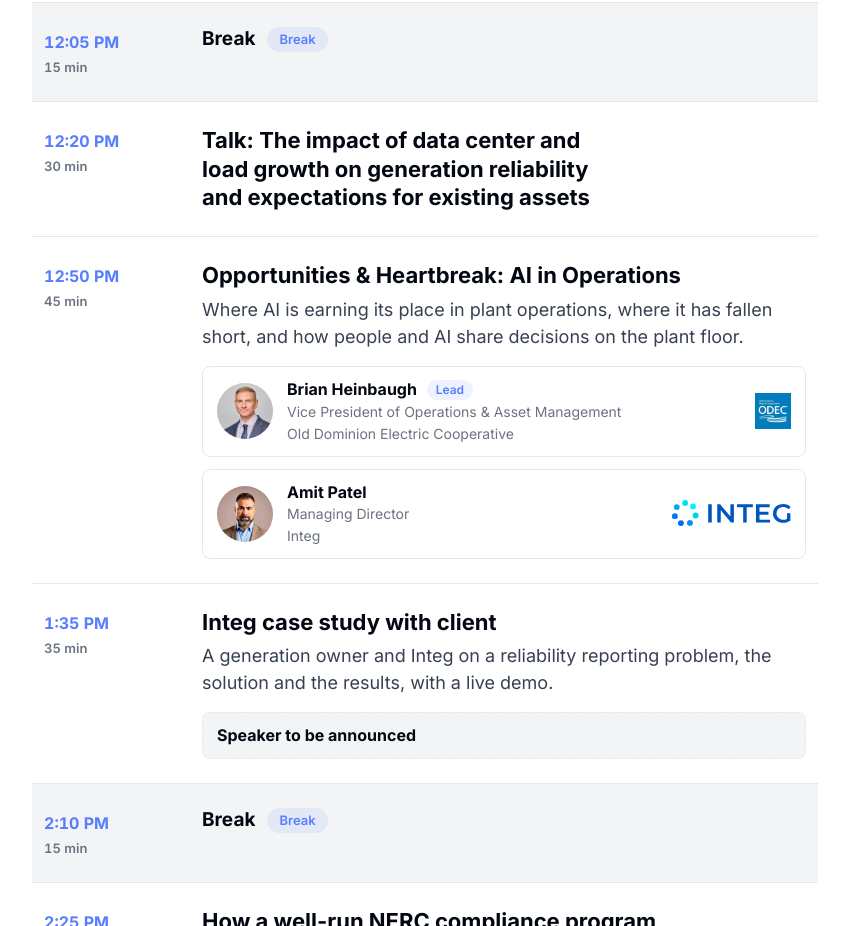
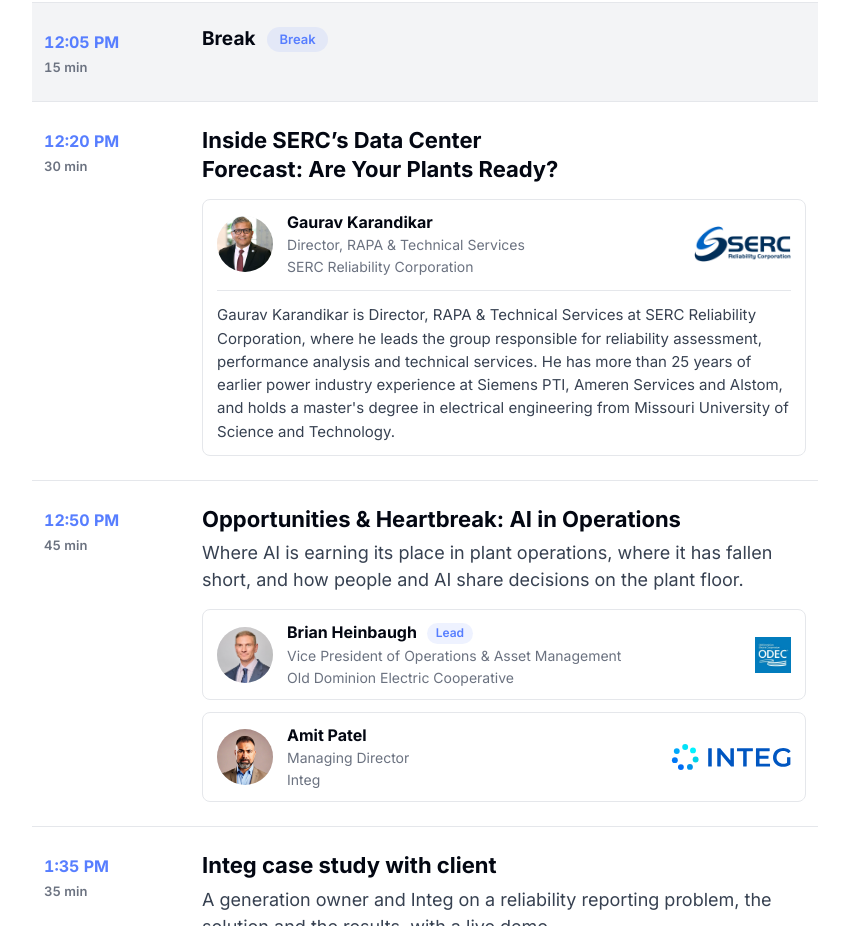
Before and after one commit to vamsi-lem/gridinnovationhub, a website: page index.html in a window 1280 px wide. Shown: the part 3678-4604 px from the top of the page, without its empty margins (215-1064 px from the left). Drawn offline with Linux system fonts and the light colour scheme.

Commit message:
12:20 updates

```diff
--- a/index.html
+++ b/index.html
@@ -1642,8 +1642,20 @@
           </li>
           <li><span class="t"><span class="time">12:20 PM</span><span class="dur">30 min</span></span>
             <div>
-              <h3>Talk: The impact of data center and load growth on generation reliability and expectations for existing assets</h3>
-
+              <!-- Previous title, hidden: Talk: The impact of data center and load growth on generation reliability and expectations for existing assets -->
+              <h3>Inside SERC’s Data Center Forecast: Are Your Plants Ready?</h3>
+              <div class="speakers">
+                <div class="spk has-bio">
+                  <img class="spk-photo" src="images/speakers/gaurav-karandikar.jpg" alt="Gaurav Karandikar" width="56" height="56">
+                  <div class="spk-info">
+                    <strong>Gaurav Karandikar</strong>
+                    <span>Director, RAPA &amp; Technical Services</span>
+                    <span>SERC Reliability Corporation</span>
+                  </div>
+                  <img class="spk-logo" src="images/serc-logo.png" alt="SERC Reliability Corporation logo" width="100" height="36">
+                  <p class="spk-bio">Gaurav Karandikar is Director, RAPA &amp; Technical Services at SERC Reliability Corporation, where he leads the group responsible for reliability assessment, performance analysis and technical services. He has more than 25 years of earlier power industry experience at Siemens PTI, Ameren Services and Alstom, and holds a master's degree in electrical engineering from Missouri University of Science and Technology.</p>
+                </div>
+              </div>
             </div>
           </li>
           <li><span class="t"><span class="time">12:50 PM</span><span class="dur">45 min</span></span>
```
Also changed, not shown: images/serc-logo.png (added), images/speakers/gaurav-karandikar.jpg (added).
